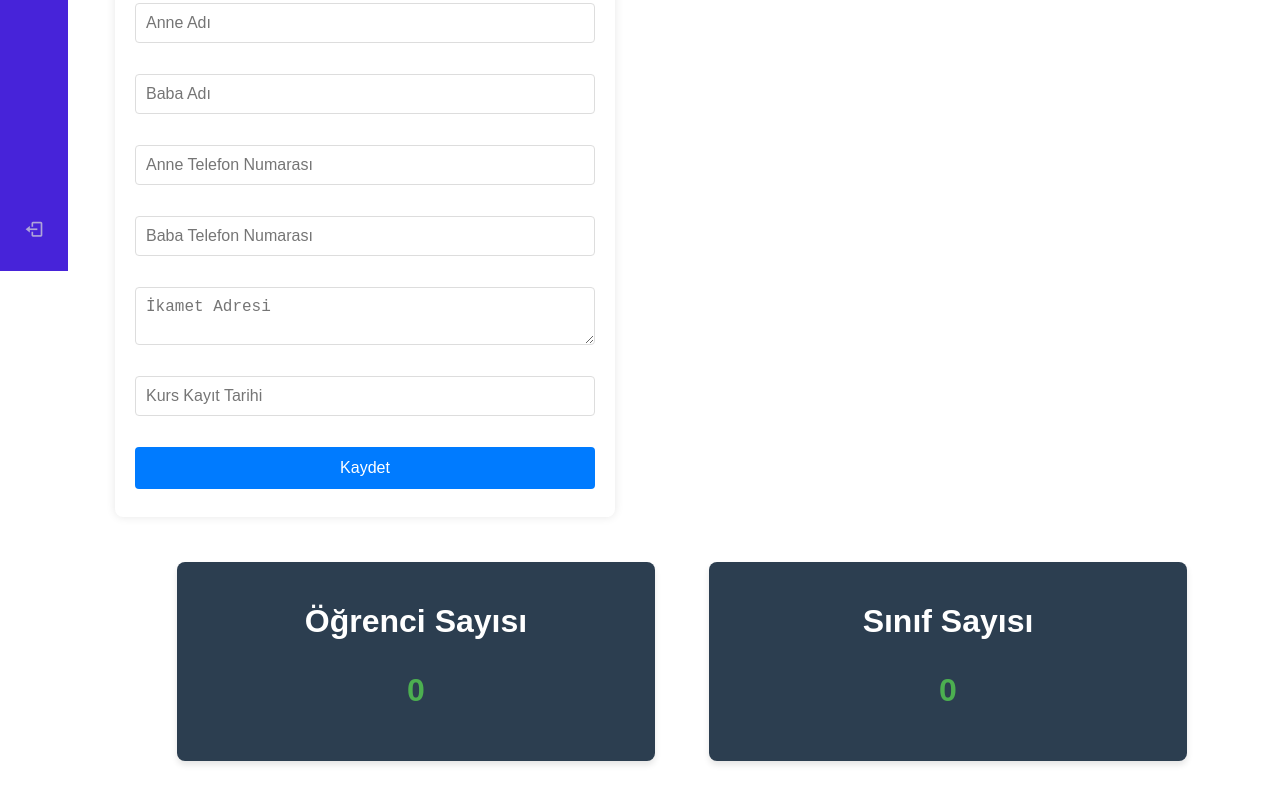
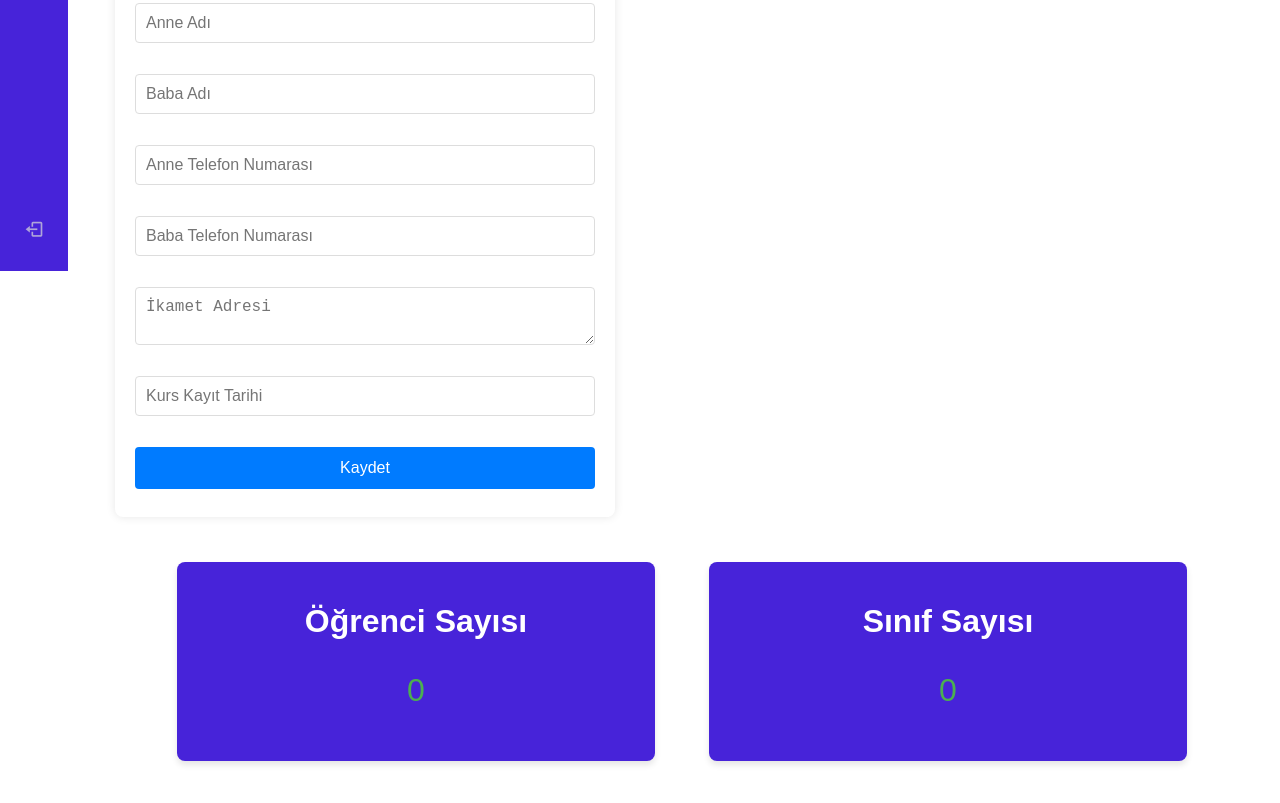
Before and after one commit to kestdem/register-web-site, a plain HTML site: page panels/dashboard.html in a window 1280 px wide. Shown: the part 529-1332 px from the top of the page. Drawn offline with nearby package versions, Linux system fonts and the light colour scheme; no server answers; sample sign-in values are in the browser's storage.

Commit message:
Update dashboard.html

```diff
--- a/panels/dashboard.html
+++ b/panels/dashboard.html
@@ -131,15 +131,15 @@
             <div id="dashboard-page" class="">
                 <div style="display: flex; justify-content: space-around; padding: 20px;">
                     <!-- Öğrenci Sayısı -->
-                    <div id="student-count-panel" style="background: #2c3e50;border-radius: 8px; width: 45%; text-align: center; padding: 20px; box-shadow: 0px 4px 6px rgba(0, 0, 0, 0.1);">
+                    <div id="student-count-panel" style="background: #4723d9;border-radius: 8px; width: 45%; text-align: center; padding: 20px; box-shadow: 0px 4px 6px rgba(0, 0, 0, 0.1);">
                         <h1>Öğrenci Sayısı</h1>
-                        <p id="student-count" style="font-size: 32px; font-weight: bold;">0</p>
+                        <p id="student-count" style="font-size: 32px; font-weight: bold color: #000;">0</p>
                     </div>
 
                     <!-- Sınıf Sayısı -->
-                    <div id="class-count-panel" style="background: #2c3e50; border-radius: 8px; width: 45%; text-align: center; padding: 20px; box-shadow: 0px 4px 6px rgba(0, 0, 0, 0.1);">
+                    <div id="class-count-panel" style="background: #4723d9; border-radius: 8px; width: 45%; text-align: center; padding: 20px; box-shadow: 0px 4px 6px rgba(0, 0, 0, 0.1);">
                         <h1>Sınıf Sayısı</h1>
-                        <p id="class-count" style="font-size: 32px; font-weight: bold;">0</p>
+                        <p id="class-count" style="font-size: 32px; font-weight: bold color: @000; ">0</p>
                     </div>
                 </div>
             </div>
```
